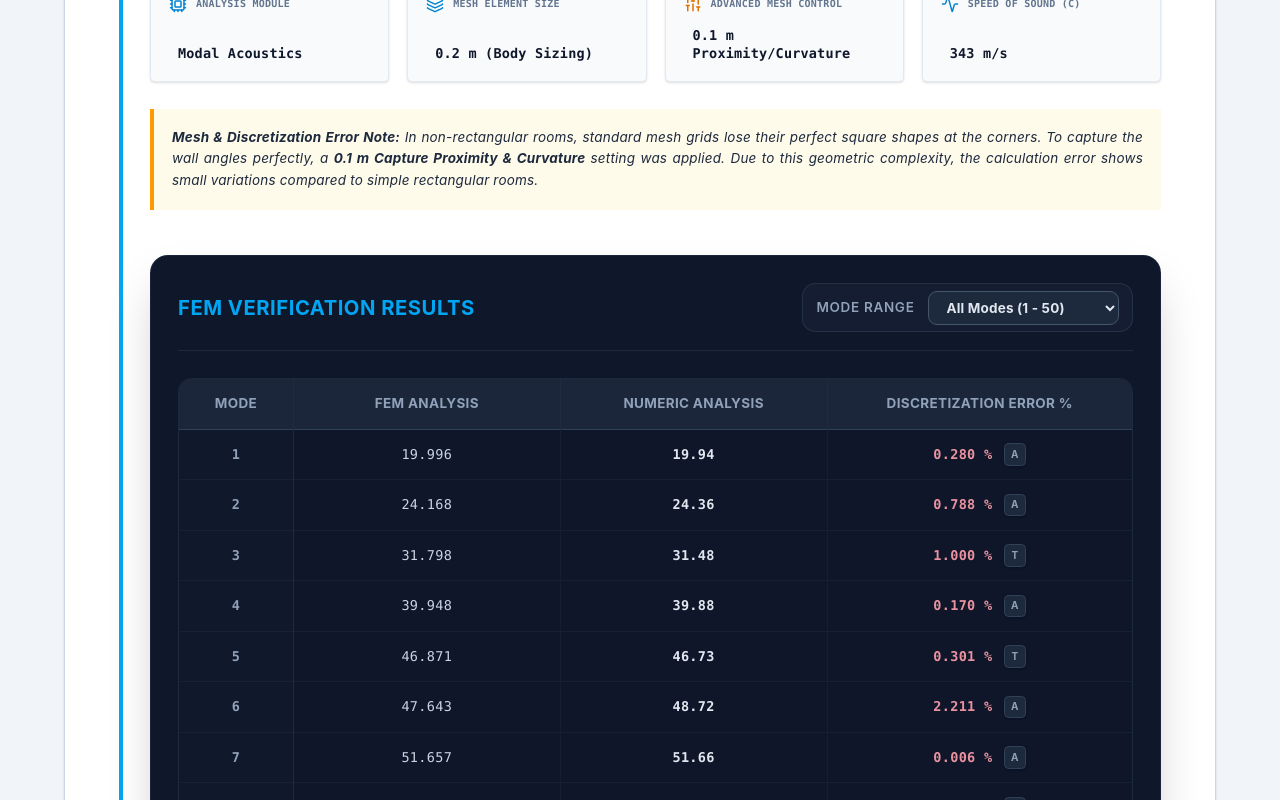
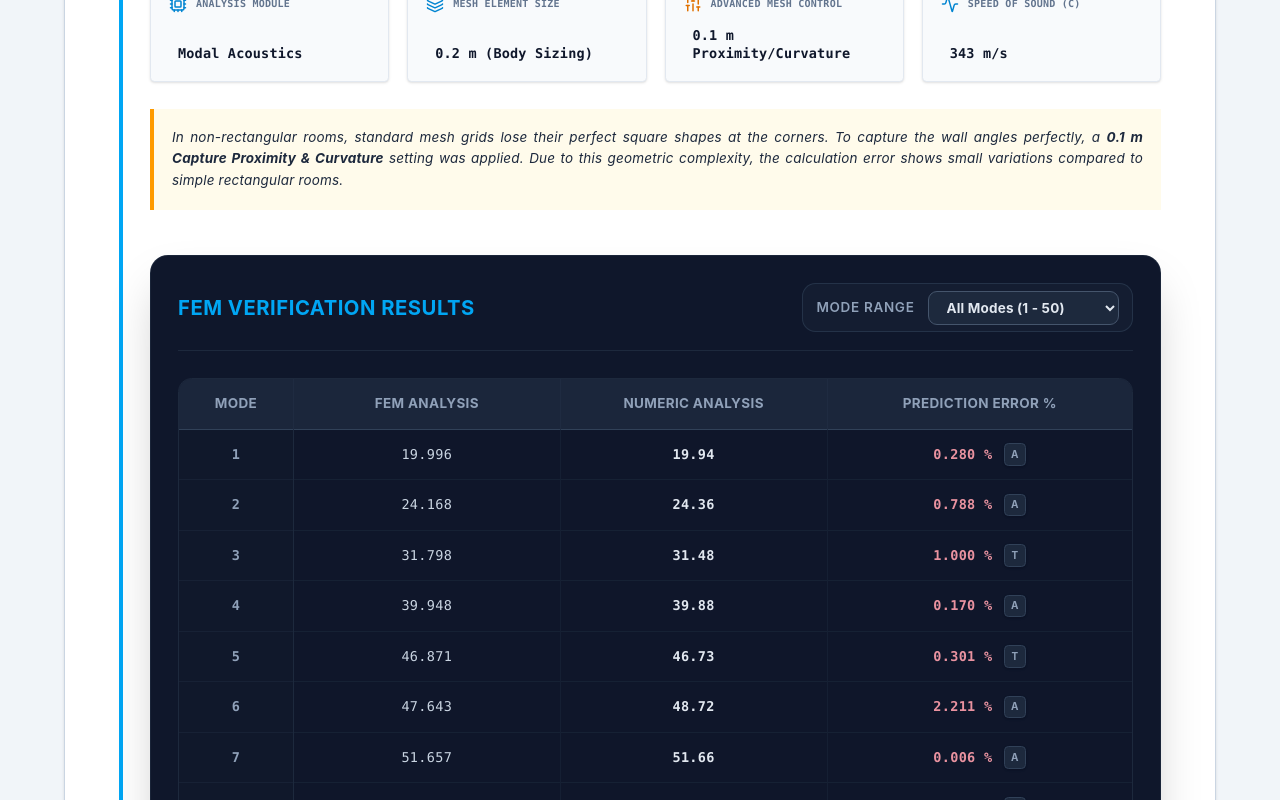
Before and after one commit to Atakanz/room-splay-calculator, a React (Vite) app: page /fem-result in a window 1280 px wide. Shown: the part 840-1640 px from the top of the page. Built offline with nearby package versions, Linux system fonts and the light colour scheme.

Commit message:
prediction

```diff
--- a/src/components/FilteredModalChart.jsx
+++ b/src/components/FilteredModalChart.jsx
@@ -49,7 +49,7 @@ export default function FilteredModalTable({ rawData }) {
                             <th className="w-[12%] py-3.5 px-4 font-bold text-center border-r border-slate-700/50">MODE</th>
                             <th className="w-[28%] py-3.5 px-6 font-bold text-center border-r border-slate-700/50">FEM ANALYSIS</th>
                             <th className="w-[28%] py-3.5 px-6 font-bold text-center border-r border-slate-700/50">NUMERIC ANALYSIS</th>
-                            <th className="w-[32%] py-3.5 px-6 font-bold text-center">DISCRETIZATION ERROR %</th>
+                            <th className="w-[32%] py-3.5 px-6 font-bold text-center">PREDICTION ERROR %</th>
                         </tr>
                     </thead>
 
--- a/src/pages/ansysResults.jsx
+++ b/src/pages/ansysResults.jsx
@@ -103,7 +103,7 @@ export default function AnsysResult() {
 
                         {/* Technical Note */}
                         <div className="bg-amber-50 border-l-4 border-amber-500 p-4 text-slate-800 italic text-xs leading-relaxed text-justify">
-                            <strong>Mesh & Discretization Error Note:</strong> In non-rectangular rooms, standard mesh grids lose their perfect square shapes at the corners. To capture the wall angles perfectly, a <strong>0.1 m Capture Proximity & Curvature</strong> setting was applied. Due to this geometric complexity, the calculation error shows small variations compared to simple rectangular rooms.
+                            In non-rectangular rooms, standard mesh grids lose their perfect square shapes at the corners. To capture the wall angles perfectly, a <strong>0.1 m Capture Proximity & Curvature</strong> setting was applied. Due to this geometric complexity, the calculation error shows small variations compared to simple rectangular rooms.
                         </div>
 
                         {/* Table 1 */}
@@ -146,7 +146,7 @@ export default function AnsysResult() {
                             </div>
 
                             <div className="bg-indigo-50 border-l-4 border-indigo-400 p-3 text-slate-800 italic text-[11px] leading-relaxed">
-                                💡 <strong>Low Error Rate Explanation:</strong> As shown in the table below, the simulation grid aligns perfectly with the straight, parallel walls. Because there are no complex angles yet, the discretization error is extremely low ($\sim0.0002\%$).
+                                💡 <strong>Low Error Rate Explanation:</strong> As shown in the table below, the simulation grid aligns perfectly with the straight, parallel walls. Because there are no complex angles yet, the Prediction error is extremely low ($\sim0.0002\%$).
                             </div>
 
                             <div className="pt-1">
```
